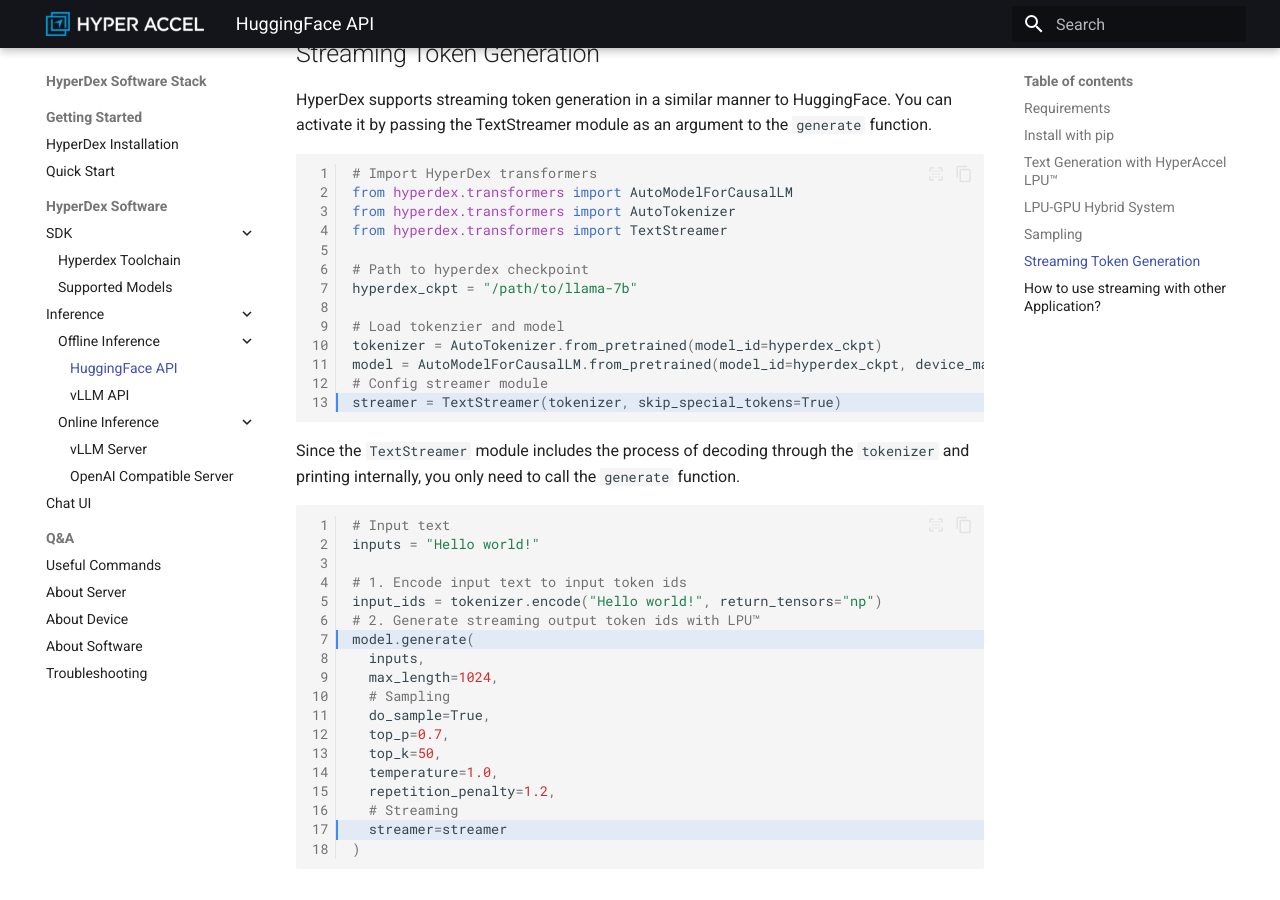
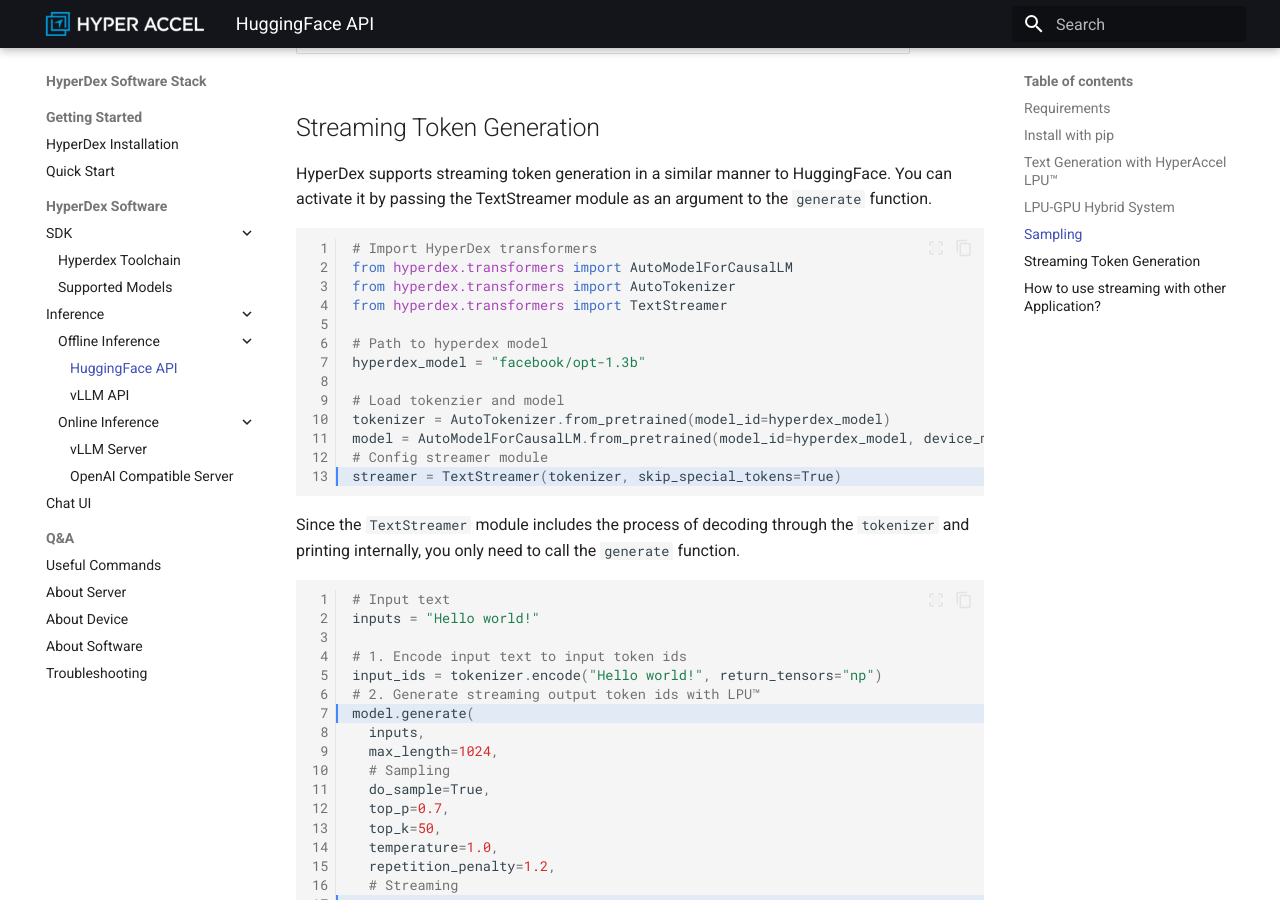
Before and after one commit to Hyper-Accel/docs, an MkDocs documentation site: the page built from docs/huggingface_api.md, in a window 1280 px wide and 900 px high, scrolled down 4072 px. Built offline with MkDocs 1.6.1 and Material for MkDocs 9.7.7, drawn with Linux system fonts in a browser that asks for light colours; some of the changed text lies outside the part shown.

Commit message:
"[PROD-7] fix model id and delete toolchain at requirements at huggingface_api and fix code at quick_start"

````diff
--- a/docs/huggingface_api.md
+++ b/docs/huggingface_api.md
@@ -30,13 +29,16 @@
 
 HyperDex allows you to generate output tokens using a function similar to HuggingFace's `generate` function. Therefore, you can easily generate tokens as shown in the example below.
 
+!!! tip "Tip"
+    You may need to log in to Hugging Face Hub.
+
 ```python linenums="1"
 import os
 from hyperdex.tools import AutoCompiler
 from hyperdex.transformers import AutoModelForCausalLM, AutoTokenizer
 
 # Path to hyperdex checkpoint (MODIFY model path and model here)
-model_id = "/path/to/llama-7b"
+model_id = "facebook/opt-1.3b"
 
 # MODIFY hardware configuration here
 lpu_device = 2
@@ -100,7 +102,7 @@
 from hyperdex.transformers import AutoModelForCausalLM, AutoTokenizer
 
 # Path to hyperdex checkpoint (MODIFY model path and model here)
-model_id = "/path/to/llama-7b"
+model_id = "facebook/opt-1.3b"
 
 # MODIFY hardware configuration here
 lpu_device = 2
@@ -175,12 +177,12 @@
 from hyperdex.transformers import AutoTokenizer
 from hyperdex.transformers import TextStreamer
 
-# Path to hyperdex checkpoint
-hyperdex_ckpt = "/path/to/llama-7b"
+# Path to hyperdex model
+hyperdex_model = "facebook/opt-1.3b"
 
 # Load tokenzier and model
-tokenizer = AutoTokenizer.from_pretrained(model_id=hyperdex_ckpt)
-model = AutoModelForCausalLM.from_pretrained(model_id=hyperdex_ckpt, device_map={"lpu": 1})
+tokenizer = AutoTokenizer.from_pretrained(model_id=hyperdex_model)
+model = AutoModelForCausalLM.from_pretrained(model_id=hyperdex_model, device_map={"lpu": 1})
 # Config streamer module
 streamer = TextStreamer(tokenizer, skip_special_tokens=True)
 ```
````
Also changed, not shown: other parts of docs/huggingface_api.md (+1 -2 lines), docs/quick_start.md (+4 -3 lines).
